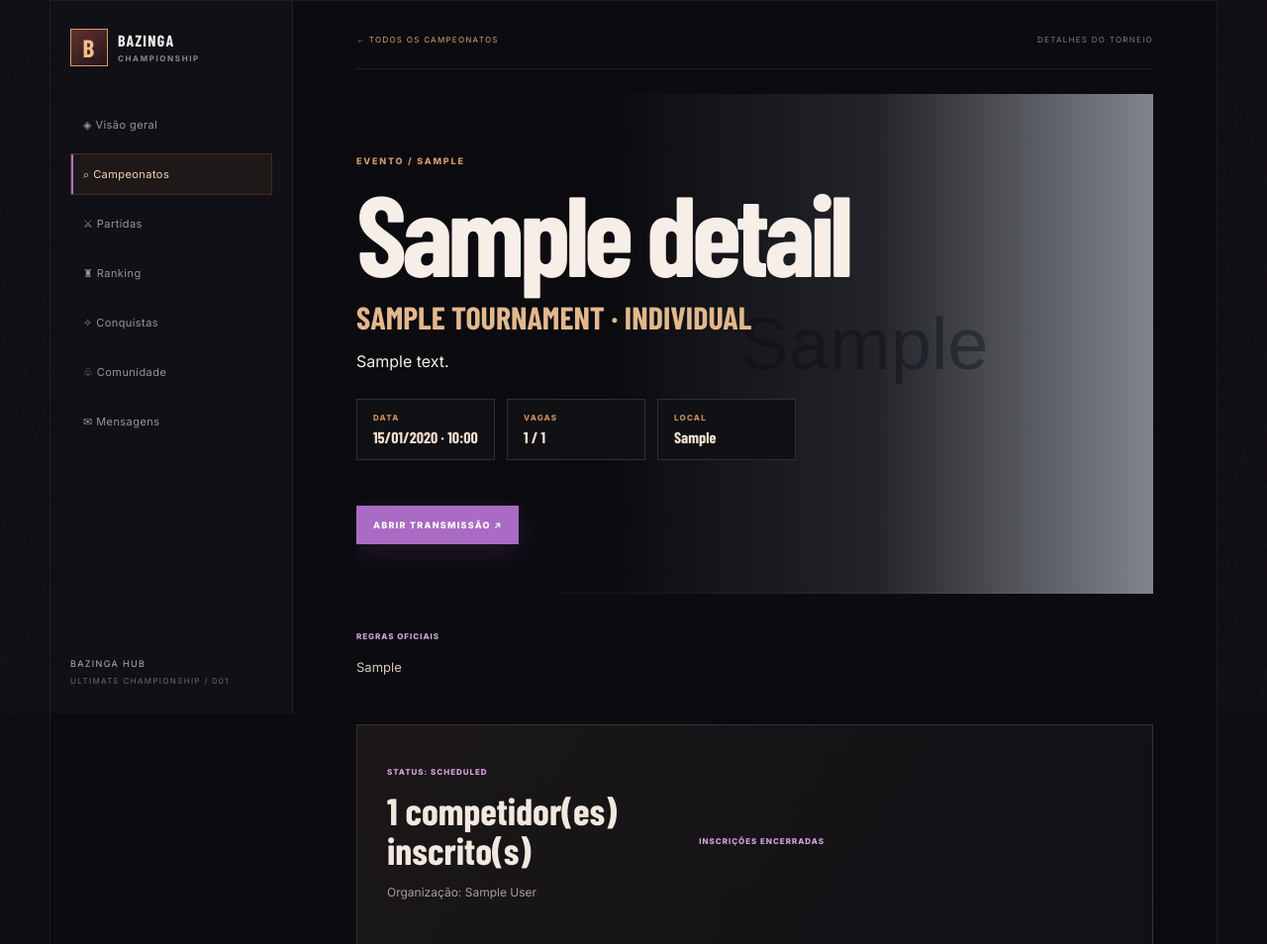
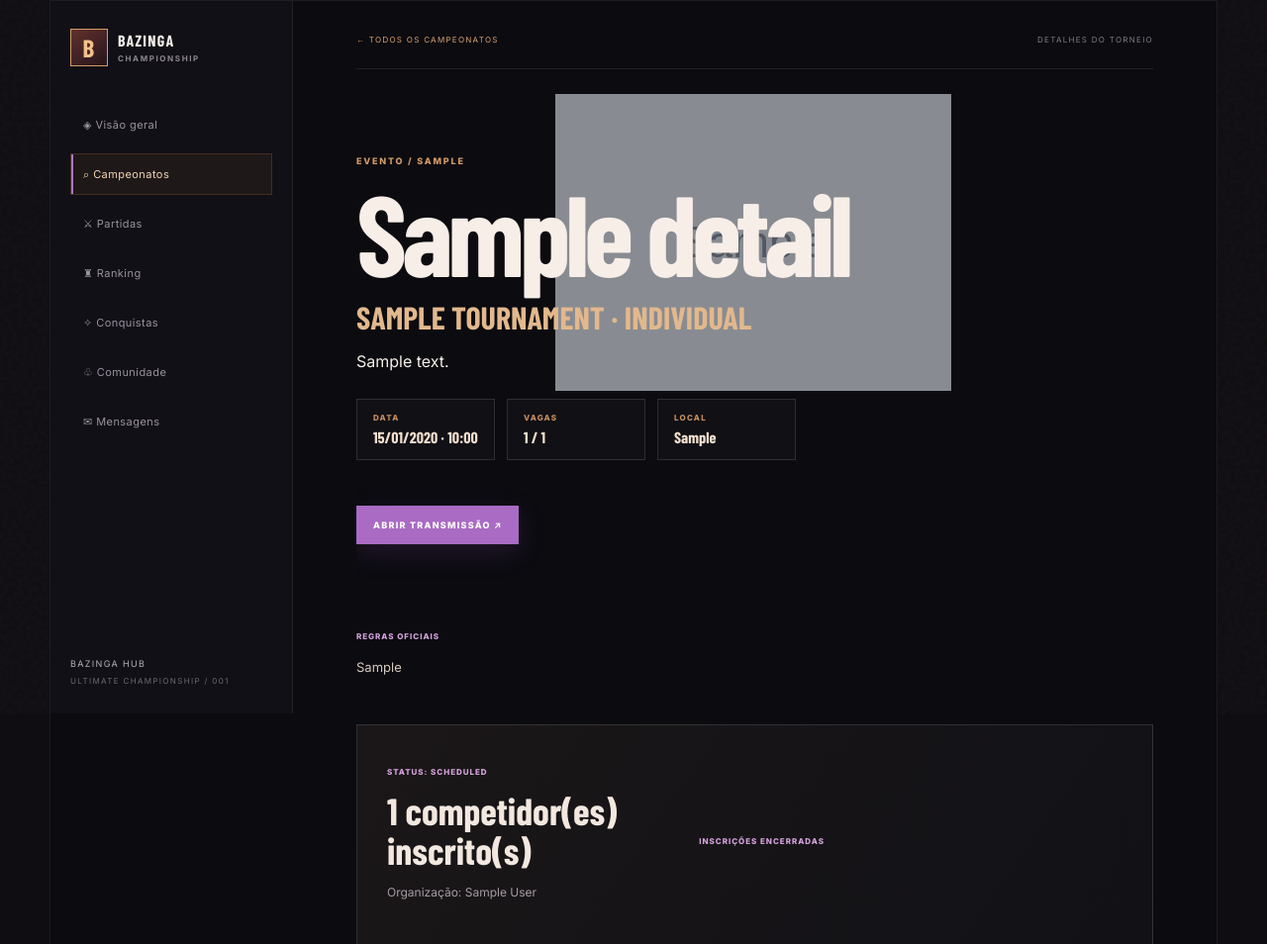
Before and after one commit to AqueleSales/Ultimate-Bazinga-Championship, a Flask app: template bazinga/templates/competition_detail.html in a window 1280 px wide. Shown: the part 78-1032 px from the top of the page at 99% size. Run offline with Flask 3, Linux system fonts and the light colour scheme; tables that the repository leaves empty hold one stand-in row (values such as "Sample post"); the template is opened without the code that fills it: values that come from a table or form of the project are taken from there, most other values are stand-ins (such as "Sample title", 1, 10 or a date in 2020); grey boxes marked "Sample" are stand-in pictures; some web fonts are replaced.

Commit message:
fix(competitions): render detail artwork as safe image element

```diff
--- a/bazinga/templates/competition_detail.html
+++ b/bazinga/templates/competition_detail.html
@@ -5,7 +5,7 @@
   <aside class="module-sidebar"><a class="games-logo" href="{{ url_for('main.championship_home') }}"><span class="games-logo-mark">B</span><span>BAZINGA<small>CHAMPIONSHIP</small></span></a><nav class="sidebar-nav"><a href="{{ url_for('main.championship_home') }}">◈ Visão geral</a><a class="is-current" href="{{ url_for('main.competitions') }}">⌕ Campeonatos</a><a href="{{ url_for('main.module_page', module='matches') }}">⚔ Partidas</a><a href="{{ url_for('main.module_page', module='ranking') }}">♜ Ranking</a><a href="{{ url_for('main.module_page', module='achievements') }}">✧ Conquistas</a><a href="{{ url_for('main.module_page', module='community') }}">♧ Comunidade</a><a href="{{ url_for('main.module_page', module='dm') }}">✉ Mensagens</a></nav><div class="sidebar-bottom"><span>BAZINGA HUB</span><small>ULTIMATE CHAMPIONSHIP / 001</small></div></aside>
   <main class="module-main"><div class="module-topline"><a href="{{ url_for('main.competitions') }}">← TODOS OS CAMPEONATOS</a><span>DETALHES DO TORNEIO</span></div>
     <section class="module-hero tournament-detail-hero">
-      {% if tournament.details and tournament.details.image_url %}<div class="tournament-detail-art" style="background-image:linear-gradient(90deg,#0b0b10 8%,#0b0b10cc 52%,transparent),url('{{ tournament.details.image_url|e }}')"></div>{% endif %}
+      {% if tournament.details and tournament.details.image_url %}<img class="tournament-detail-art" src="{{ tournament.details.image_url|e }}" alt="" loading="lazy">{% endif %}
       <p class="games-kicker">EVENTO / {{ tournament.slug|upper }}</p><h1>{{ tournament.details.game_title if tournament.details and tournament.details.game_title else tournament.title }}</h1><h2>{{ tournament.title }} · {{ "EQUIPES" if tournament.competition_mode == "team" else "INDIVIDUAL" }}</h2><p>{{ tournament.description or "Disputa oficial do Ultimate Bazinga Championship." }}</p>
       <div class="event-facts"><span><small>DATA</small>{{ tournament.starts_at.strftime('%d/%m/%Y · %H:%M') if tournament.starts_at else "A definir" }}</span><span><small>VAGAS</small>{{ registrations|length }} / {{ tournament.details.max_participants if tournament.details and tournament.details.max_participants else "∞" }}</span><span><small>LOCAL</small>{{ tournament.details.venue if tournament.details and tournament.details.venue else "A definir" }}</span></div>
       {% if tournament.details and tournament.details.stream_url %}<a class="games-cta" href="{{ tournament.details.stream_url|e }}" target="_blank" rel="noopener noreferrer">ABRIR TRANSMISSÃO ↗</a>{% endif %}
```
